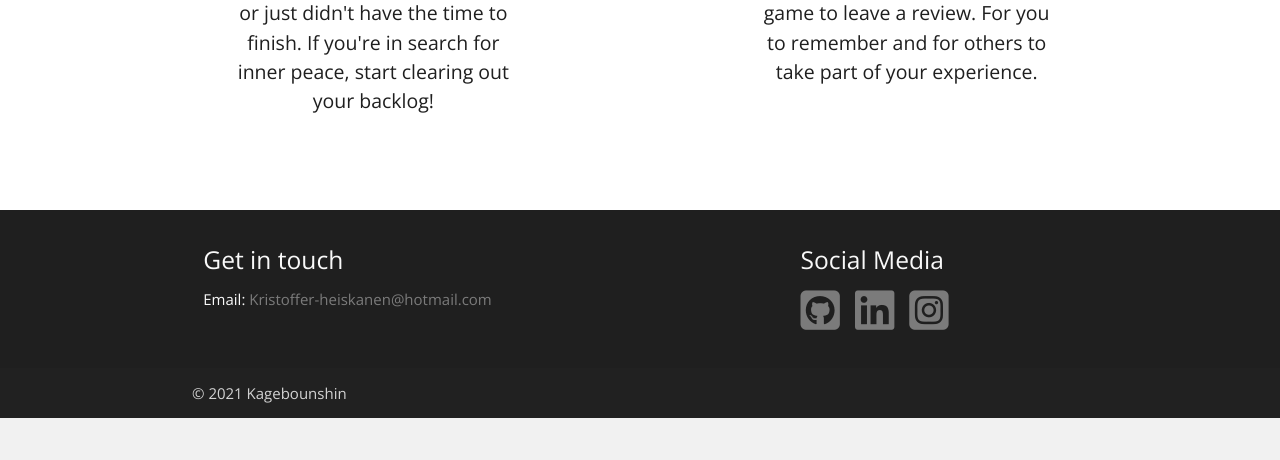
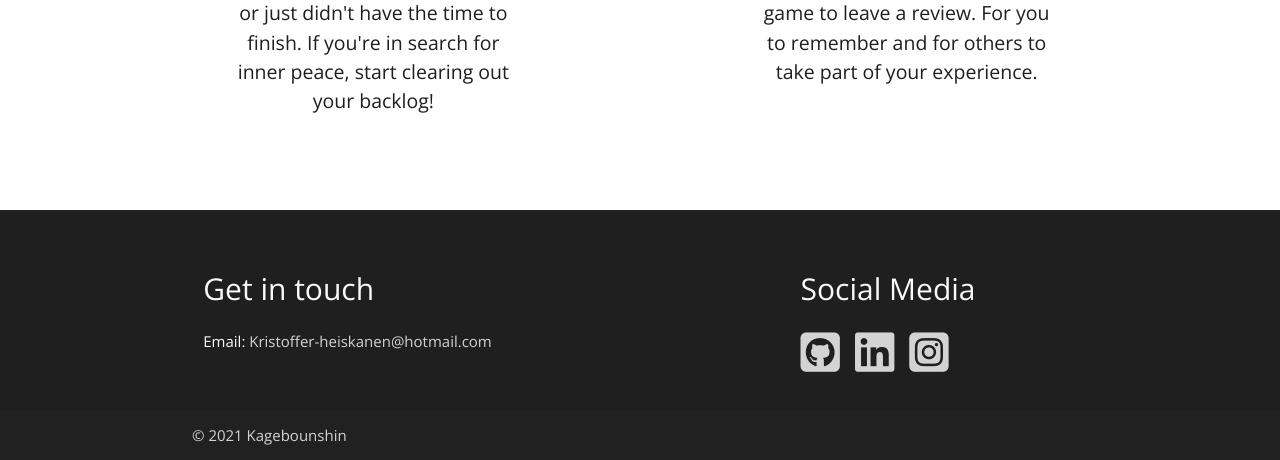
Before and after one commit to Kagebounshin/game-rating-site, a Flask app: page / in a window 1280 px wide. Shown: the part 1114-1574 px from the top of the page. Before the commit the page ends 1532 px from the top, so only its background shows below. Run offline with Flask 2, Linux system fonts and the light colour scheme; some libraries are stand-ins or nearby versions.

Commit message:
Changed the footer headings to h1 and changed the font-size

```diff
--- a/static/css/style.css
+++ b/static/css/style.css
@@ -176,6 +176,10 @@ a.sidenav-trigger.left {
 
 .footer-container {
    color: #f9f9f9;
+}
+
+.footer-container h1 {
+    font-size: 2rem;
 }
 
 .reviews-container h4,
@@ -899,7 +903,7 @@ a {
 }
 
 footer a {
-    color:#7b7b7b ;
+    color:rgb(211, 211, 211) ;
 }
 
 /* --------------KEYFRAMES--------------- */
--- a/templates/base.html
+++ b/templates/base.html
@@ -109,11 +109,11 @@
 	<div class="container">
 		<div class="row">
 		<div class="col l6 s12">
-			<h5 class="t">Get in touch</h5>
+			<h1 class="t">Get in touch</h1>
 			<p>Email: <a href="mailto:kristoffer-heiskanen@hotmail.com">Kristoffer-heiskanen@hotmail.com</a></p>
 		</div>
 		<div class="col l4 offset-l2 s12">
-			<h5>Social Media</h5>
+			<h1>Social Media</h1>
 			<ul class="a-yellow">
 			<li><a href="https://github.com/Kagebounshin/Kagebounshin" target="_blank" rel="noopener">
 				<i class="fab fa-github-square"></i>
```
